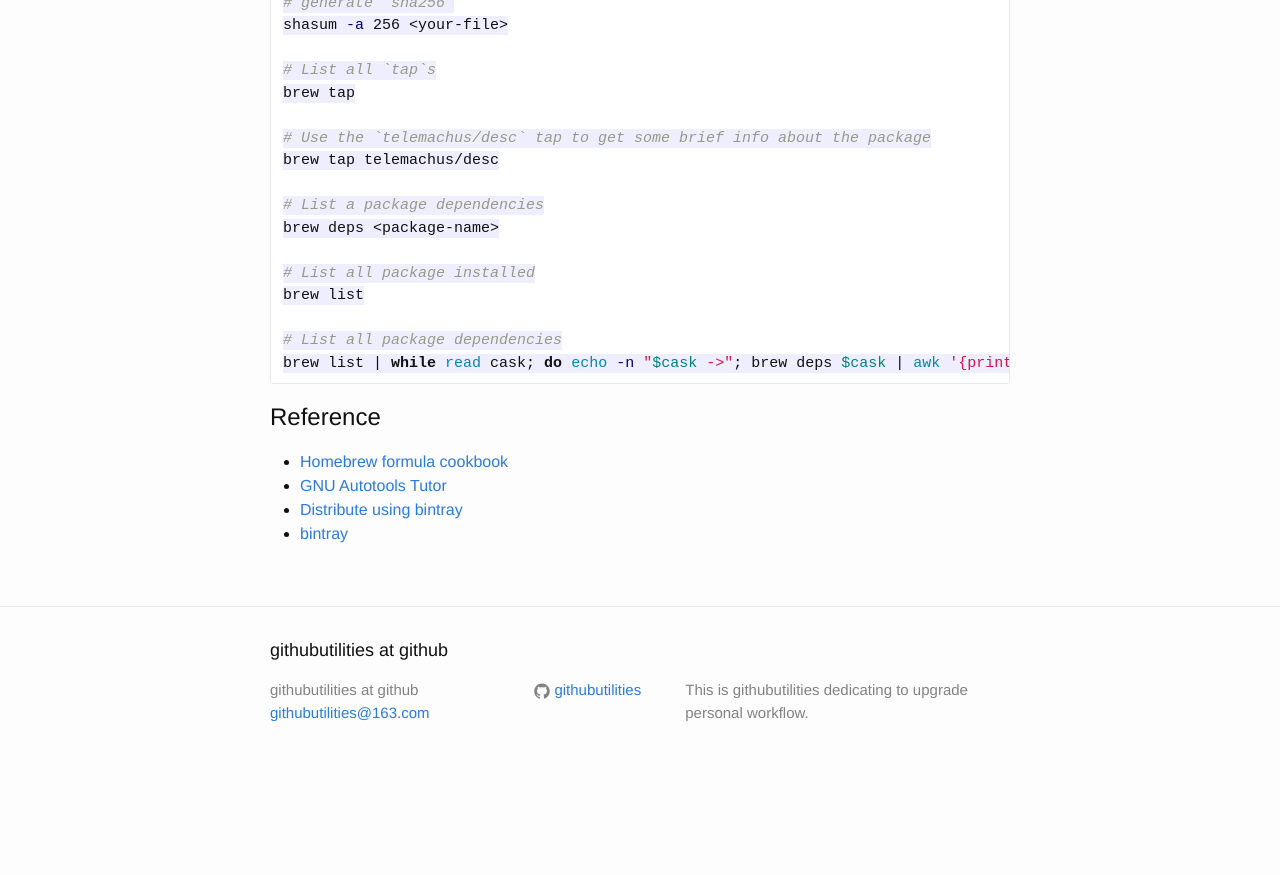
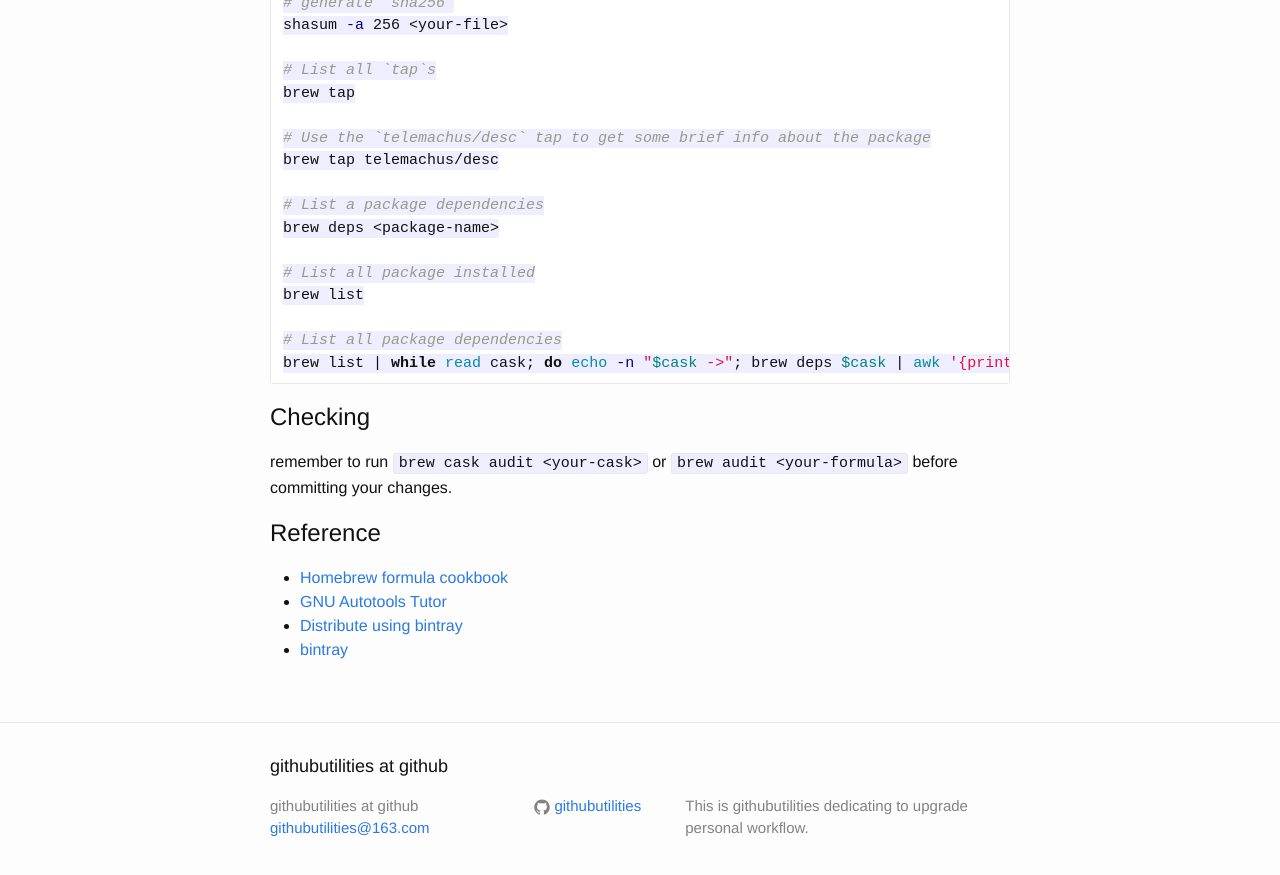
Before and after one commit to githubutilities/githubutilities.github.io, a Jekyll site: the page built from _posts/2015-02-03-create-homebrew-formula.markdown, in a window 1280 px wide and 900 px high, scrolled down 1241 px. Shown: the top 875 px of the window. Built offline with Jekyll 4.4.1, drawn with Linux system fonts in a browser that asks for light colours; Markdown is read by kramdown in place of the engine named in the settings; before the commit the page ends 2025 px from its top, so only the background shows below that.

Commit message:
Add audit checking to homebrew cheatsheet

````diff
--- a/_posts/2015-02-03-create-homebrew-formula.markdown
+++ b/_posts/2015-02-03-create-homebrew-formula.markdown
@@ -72,6 +72,11 @@ brew list | while read cask; do echo -n "$cask ->"; brew deps $cask | awk '{prin
 ```
 
 
+# Checking
+
+remember to run `brew cask audit <your-cask>` or `brew audit <your-formula>` before committing your changes.
+
+
 # Reference
 * [Homebrew formula cookbook](https://github.com/Homebrew/homebrew/blob/master/share/doc/homebrew/Formula-Cookbook.md#formula-cookbook)
 * [GNU Autotools Tutor](https://www.lrde.epita.fr/~adl/dl/autotools.pdf)
````
